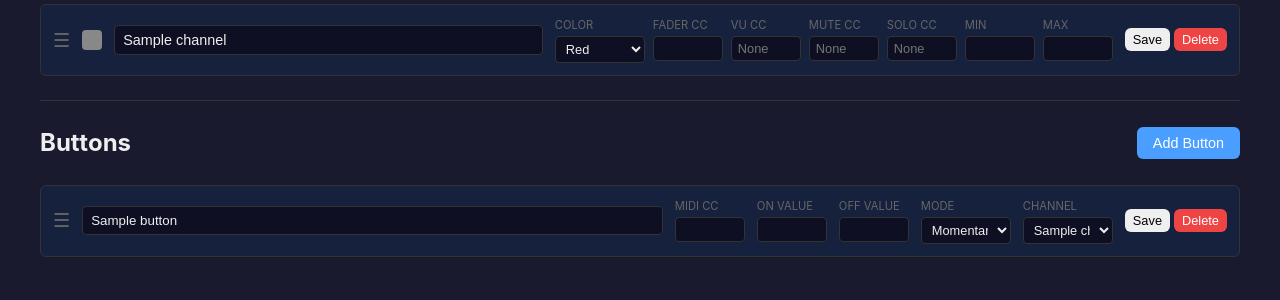
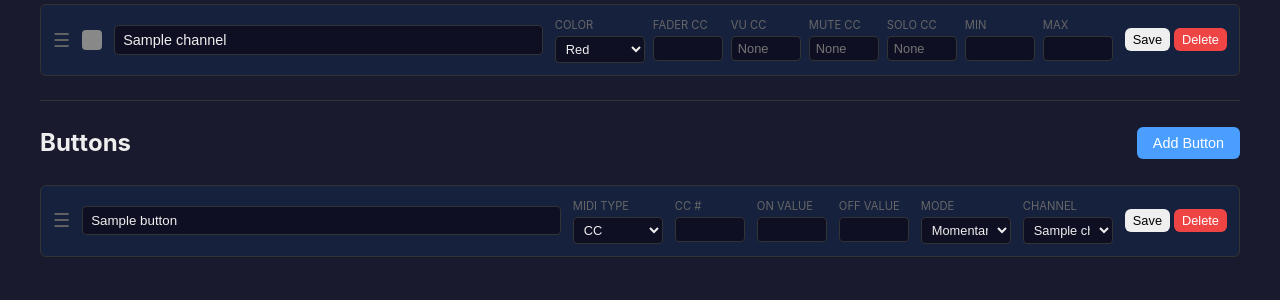
Before and after one commit to phroun/faderbank, a Flask app: template templates/profile_config.html in a window 1280 px wide. Shown: the part 137-437 px from the top of the page. Run offline with Flask 3, Linux system fonts and the light colour scheme; the template is opened without the code that fills it: most values are stand-ins (such as "Sample title", 1, 10 or a date in 2020).

Commit message:
Add CC/Note/PC MIDI type option for buttons
- Add midi_type enum column to button table (cc, note, pc)
- Update database functions and API endpoints for new field
- Add MIDI Type dropdown in button config UI with dynamic labels
- Update sendButtonMidi to generate appropriate MIDI messages:
  - CC: Control Change message (0xB0)
  - Note: Note On/Off messages (0x90/0x80)
  - PC: Program Change message (0xC0)

```diff
--- a/app.py
+++ b/app.py
@@ -722,6 +722,7 @@ def api_create_button(user, profile_id):
     button_id = create_button(
         profile_id=profile_id,
         label=data.get('label', 'Button'),
+        midi_type=data.get('midi_type', 'cc'),
         midi_cc=data.get('midi_cc', 0),
         on_value=data.get('on_value', 127),
         off_value=data.get('off_value', 0),
@@ -758,6 +759,7 @@ def api_update_button(user, button_id):
     update_button(
         button_id,
         label=data.get('label'),
+        midi_type=data.get('midi_type'),
         midi_cc=data.get('midi_cc'),
         on_value=data.get('on_value'),
         off_value=data.get('off_value'),
@@ -826,6 +828,7 @@ def api_press_button(user, button_id):
         socketio.emit('button_pressed', {
             'button_id': button_id,
             'mode': button['mode'],
+            'midi_type': button['midi_type'],
             'midi_cc': button['midi_cc'],
             'on_value': button['on_value'],
             'off_value': button['off_value'],
--- a/schema.sql
+++ b/schema.sql
@@ -109,9 +109,10 @@ CREATE TABLE button (
     id INT AUTO_INCREMENT PRIMARY KEY,
     profile_id INT NOT NULL,
     label VARCHAR(255) NOT NULL,
-    midi_cc INT NOT NULL,                  -- CC number for button output (0-127)
-    on_value INT DEFAULT 127,              -- CC value when "on" (0-127)
-    off_value INT DEFAULT 0,               -- CC value when "off" (0-127)
+    midi_type ENUM('cc', 'note', 'pc') DEFAULT 'cc',  -- Message type: CC, Note, or Program Change
+    midi_cc INT NOT NULL,                  -- CC/Note/Program number (0-127)
+    on_value INT DEFAULT 127,              -- Value when "on": CC value, note velocity, or program number
+    off_value INT DEFAULT 0,               -- Value when "off": CC value, note velocity, or program number
     mode ENUM('momentary', 'toggle') DEFAULT 'momentary',
     channel_strip_id INT,                  -- NULL for unassigned buttons (shown in left strip)
     display_order INT DEFAULT 0,           -- Order within its strip/unassigned area
--- a/templates/profile_config.html
+++ b/templates/profile_config.html
@@ -80,15 +80,23 @@
             </div>
             <div class="button-config-details">
                 <div class="config-field">
-                    <label>MIDI CC</label>
+                    <label>MIDI Type</label>
+                    <select class="button-midi-type">
+                        <option value="cc" {% if button.midi_type == 'cc' %}selected{% endif %}>CC</option>
+                        <option value="note" {% if button.midi_type == 'note' %}selected{% endif %}>Note</option>
+                        <option value="pc" {% if button.midi_type == 'pc' %}selected{% endif %}>PC</option>
+                    </select>
+                </div>
+                <div class="config-field">
+                    <label class="button-cc-label">{% if button.midi_type == 'note' %}Note{% elif button.midi_type == 'pc' %}Program{% else %}CC{% endif %} #</label>
                     <input type="number" class="button-cc" value="{{ button.midi_cc }}" min="0" max="127">
                 </div>
                 <div class="config-field">
-                    <label>On Value</label>
+                    <label class="button-on-label">{% if button.midi_type == 'note' %}Velocity{% elif button.midi_type == 'pc' %}Program{% else %}On Value{% endif %}</label>
                     <input type="number" class="button-on-value" value="{{ button.on_value }}" min="0" max="127">
                 </div>
                 <div class="config-field">
-                    <label>Off Value</label>
+                    <label class="button-off-label">{% if button.midi_type == 'note' %}Off Vel{% elif button.midi_type == 'pc' %}Off Prog{% else %}Off Value{% endif %}</label>
                     <input type="number" class="button-off-value" value="{{ button.off_value }}" min="0" max="127">
                 </div>
                 <div class="config-field">
@@ -439,6 +447,7 @@ document.querySelectorAll('.btn-save-button').forEach(btn => {
         const channelVal = item.querySelector('.button-channel').value;
         const data = {
             label: item.querySelector('.button-label').value,
+            midi_type: item.querySelector('.button-midi-type').value,
             midi_cc: parseInt(item.querySelector('.button-cc').value) || 0,
             on_value: parseInt(item.querySelector('.button-on-value').value) || 127,
             off_value: parseInt(item.querySelector('.button-off-value').value) || 0,
@@ -487,5 +496,34 @@ document.querySelectorAll('.btn-delete-button').forEach(btn => {
         }
     });
 });
+
+// Update labels when MIDI type changes
+function updateButtonLabels(item) {
+    const midiType = item.querySelector('.button-midi-type').value;
+    const ccLabel = item.querySelector('.button-cc-label');
+    const onLabel = item.querySelector('.button-on-label');
+    const offLabel = item.querySelector('.button-off-label');
+
+    if (midiType === 'note') {
+        ccLabel.textContent = 'Note #';
+        onLabel.textContent = 'Velocity';
+        offLabel.textContent = 'Off Vel';
+    } else if (midiType === 'pc') {
+        ccLabel.textContent = 'Program #';
+        onLabel.textContent = 'Program';
+        offLabel.textContent = 'Off Prog';
+    } else {
+        ccLabel.textContent = 'CC #';
+        onLabel.textContent = 'On Value';
+        offLabel.textContent = 'Off Value';
+    }
+}
+
+document.querySelectorAll('.button-midi-type').forEach(select => {
+    select.addEventListener('change', function() {
+        const item = this.closest('.button-config-item');
+        updateButtonLabels(item);
+    });
+});
 </script>
 {% endblock %}
```
Also changed, not shown: database.py (+5 -5 lines), static/js/faderbank.js (+27 -10 lines).
